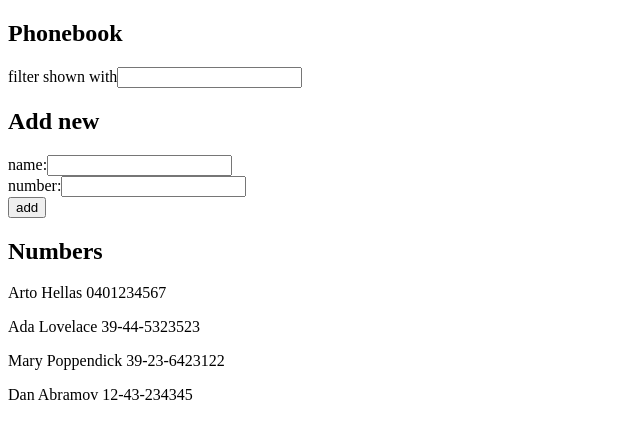
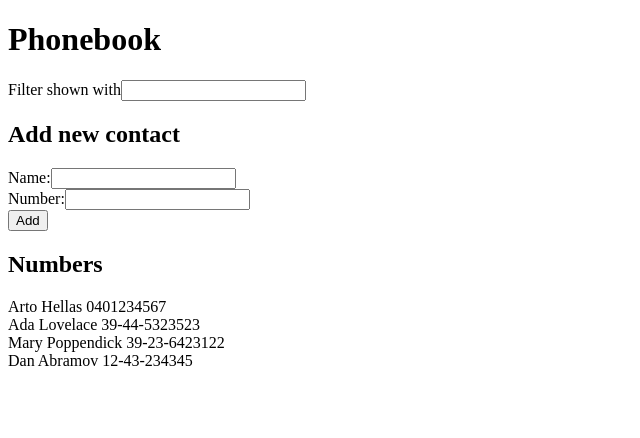
Before and after one commit to SuviAnnina/fullstackopen, a React (Vite) app in the folder osa2/phonebook/: page / in a window 1280 px wide. Shown: the top 438 px of the page, without its empty margins (0-640 px from the left). Built offline with nearby package versions, Linux system fonts and the light colour scheme.

Commit message:
Add exercise 2.10

```diff
--- a/osa2/phonebook/src/App.jsx
+++ b/osa2/phonebook/src/App.jsx
@@ -1,4 +1,7 @@
 import { useState } from 'react'
+import Filter from './components/Filter'
+import DisplayPersons from './components/DisplayPersons'
+import PersonForm from './components/PersonForm'
 
 const App = () => {
   const [persons, setPersons] = useState([
@@ -36,6 +39,15 @@ const App = () => {
     setNewNumber(event.target.value)
   }
 
+  const data = {
+    newName,
+    setNewName,
+    handleNameChange,
+    newNumber,
+    setNewNumber,
+    handleNumberChange
+  }
+
   const handleSearchChange = (event) => {
     if (event.target.value.length > 0) {
       setSearch(event.target.value)
@@ -46,66 +58,27 @@ const App = () => {
     }
   }
 
-  const addPerson = (event) => {
-    event.preventDefault()
-
-    if (nameExists(newName)) {
-      alert(`${newName} is already added to phonebook`)
-    } else {
-      const personObject = {
-        name: newName,
-        id: String(persons.length + 1),
-        number: newNumber
-      }
-      setPersons(persons.concat(personObject))
-      setNewName('')
-      setNewNumber('')
-    }
-  }
-
-  const nameExists = (name) => persons.map((person) => person.name.toLowerCase()).includes(name.toLowerCase())
-
   return (
     <div>
-      <h2>Phonebook</h2>
-      <div>
-        filter shown with
-        <input
-          value={search}
-          onChange={handleSearchChange}
-        />
-      </div>
+      <h1>Phonebook</h1>
+      <Filter
+        value={search}
+        onChange={handleSearchChange}
+      />
 
-      <h2>Add new</h2>
-      <form onSubmit={addPerson}>
-        <div>
-          name:
-          <input
-            value={newName}
-            onChange={handleNameChange}
-          />
-        </div>
-        <div>
-          number:
-          <input
-            value={newNumber}
-            onChange={handleNumberChange}
-          />
-        </div>
-        <div>
-          <button type="submit">add</button>
-        </div>
-      </form>
+      <h2>Add new contact</h2>
+      <PersonForm
+        data={data}
+        persons={persons}
+        setPersons={setPersons}
+      />
+
       <h2>Numbers</h2>
-      <div>
-        {isFiltered
-          ? <div>{persons.filter((person) => person.name.toLowerCase().includes(search.toLowerCase())).map((person) => <p key={person.id}>{person.name} {person.number}</p>)} </div>
-          : <div>{persons.map((person) =>
-            <p key={person.id}>{person.name} {person.number}</p>
-          )}
-          </div>}
-      </div>
-
+      <DisplayPersons
+        isFiltered={isFiltered}
+        persons={persons}
+        search={search}
+      />
     </div>
   )
 }
--- /dev/null
+++ b/osa2/phonebook/src/components/DisplayPersons.jsx
@@ -0,0 +1,22 @@
+const DisplayPersons = ({ isFiltered, persons, search }) => {
+    return (
+        <div>
+            {isFiltered
+                ? <div>{persons.filter((person) => person.name.toLowerCase().includes(search.toLowerCase())).map((person) => <PersonLine key={person.id} person={person} />)} </div>
+                : <div>{persons.map((person) =>
+                    <PersonLine key={person.id} person={person} />
+                )}
+                </div>}
+        </div>
+    )
+}
+
+const PersonLine = ({ person }) => {
+    return (
+        <div>
+            {person.name} {person.number}
+        </div>
+    )
+}
+
+export default DisplayPersons
--- /dev/null
+++ b/osa2/phonebook/src/components/Filter.jsx
@@ -0,0 +1,13 @@
+const Filter = ({ value, onChange }) => {
+    return (
+        <div>
+            Filter shown with
+            <input
+                value={value}
+                onChange={onChange}
+            />
+        </div>
+    )
+}
+
+export default Filter
--- /dev/null
+++ b/osa2/phonebook/src/components/PersonForm.jsx
@@ -0,0 +1,48 @@
+const nameExists = (name, persons) => {
+    return persons.map((person) => person.name.toLowerCase()).includes(name.toLowerCase())
+}
+
+const PersonForm = ({ data, persons, setPersons }) => {
+    const addPerson = (event) => {
+        event.preventDefault()
+
+        if (nameExists(data.newName, persons)) {
+            alert(`${data.newName} is already added to phonebook`)
+        } else {
+            const personObject = {
+                name: data.newName,
+                id: String(persons.length + 1),
+                number: data.newNumber
+            }
+            setPersons(persons.concat(personObject))
+            data.setNewName('')
+            data.setNewNumber('')
+        }
+    }
+
+    return (
+        <form onSubmit={addPerson}>
+            <div>
+                Name:
+                <input
+                    value={data.newName}
+                    onChange={data.handleNameChange}
+                />
+
+            </div>
+            <div>
+                Number:
+                <input
+                    value={data.newNumber}
+                    onChange={data.handleNumberChange}
+                />
+
+            </div>
+            <div>
+                <button type="submit">Add</button>
+            </div>
+        </form>
+    )
+}
+
+export default PersonForm
```
